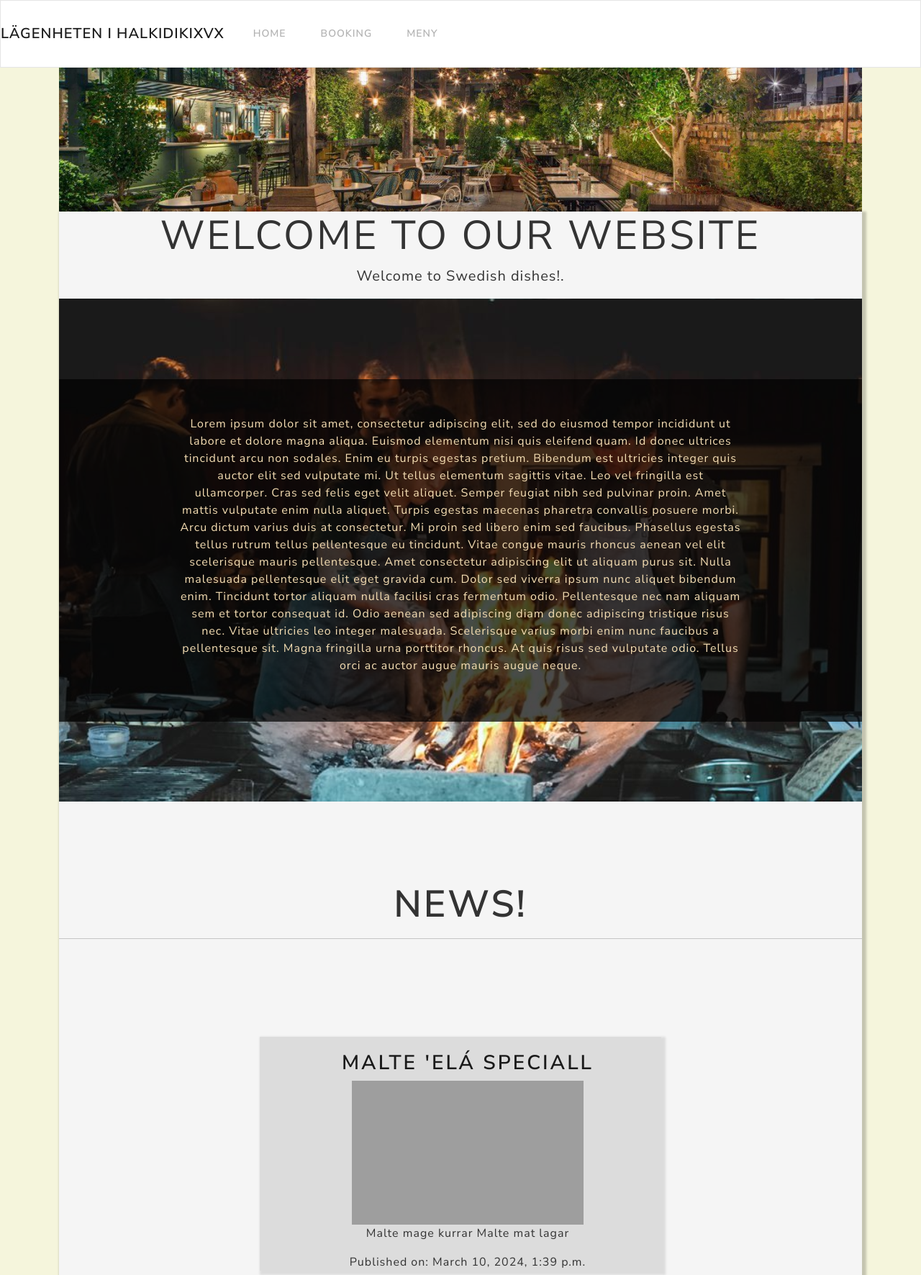
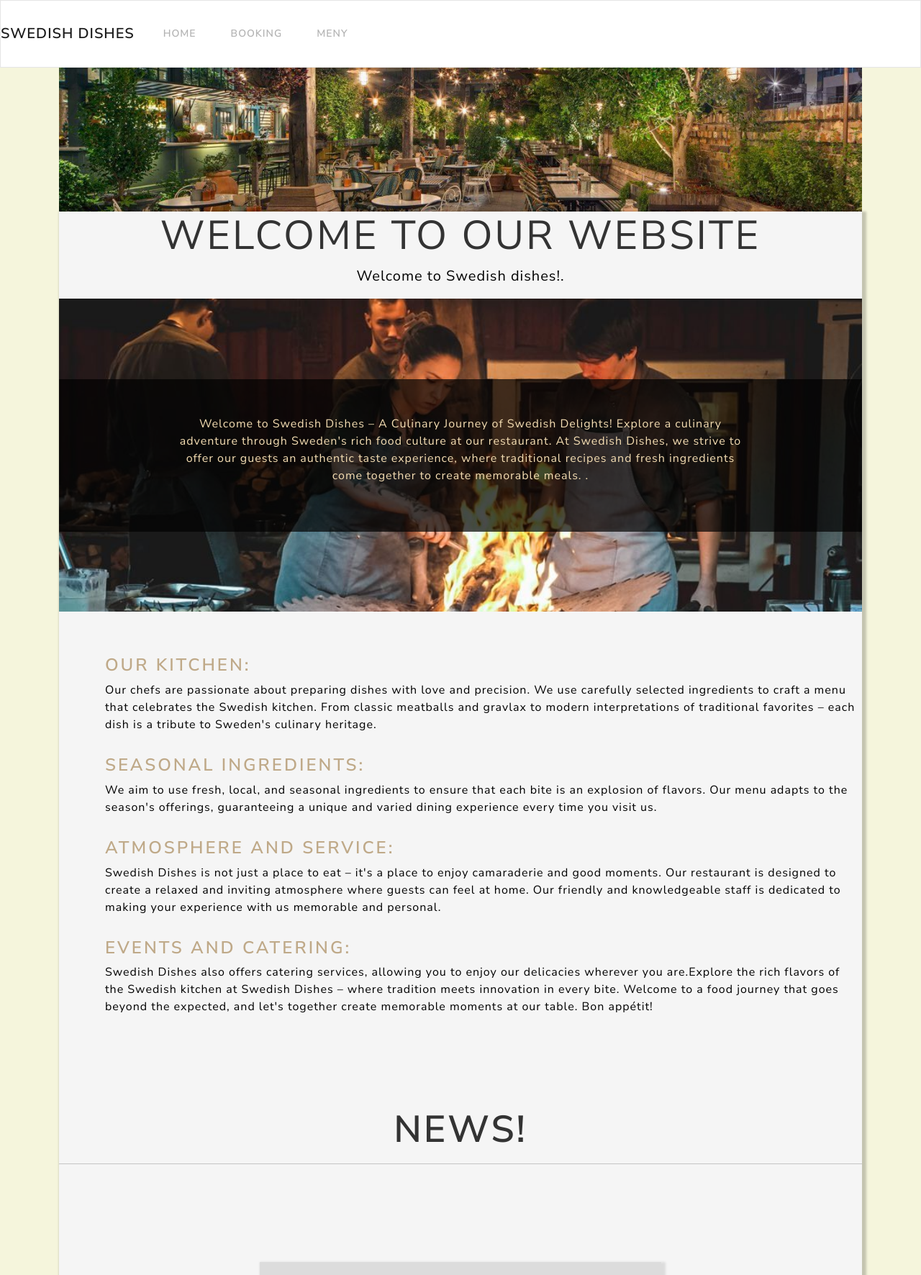
Before and after one commit to Philippos123/Projket-4, a Django app: page / in a window 1280 px wide. Shown: the top 1772 px of the page at 72% size. Run offline with Django 5.2, Linux system fonts and the light colour scheme; data comes from the database, SQL or seed files in the repository; some libraries are stand-ins or nearby versions; grey boxes are pictures that could not be loaded.

Commit message:
Add text to home page

```diff
--- a/demo/myapp/static/myapp/css/main.css
+++ b/demo/myapp/static/myapp/css/main.css
@@ -86,3 +86,29 @@ h1, p{
     padding-bottom: 10%;
 
 }
+
+.left-about-heading {
+    width: 60%;
+    float: right;
+    line-height: 20px;
+    clear: both;
+    margin-bottom: 50px;
+}
+
+
+.info-list, h3{
+
+    padding-top: 30px;
+    font-weight: 700;
+    color: #bfa988;
+}
+
+.info-list, p {
+    font-weight: 400;
+    color: black;
+}
+
+.thick-font{
+    font-weight: 700;
+
+}
--- a/demo/myapp/templates/base.html
+++ b/demo/myapp/templates/base.html
@@ -13,11 +13,12 @@
     </title>
     <link rel="stylesheet" href="https://bootswatch.com/5/lux/bootstrap.min.css" />
     <link rel="stylesheet" type="text/css" href="{% static 'myapp/css/main.css' %}">
+    <script src="https://kit.fontawesome.com/a076d05399.js" crossorigin="anonymous"></script>
 </head>
 
 <body>
     <nav class="navbar navbar-expand-lg navbar-light bg-light">
-        <a class="navbar-brand" href="/">Lägenheten i Halkidikixvx</a>
+        <a class="navbar-brand" href="/">Swedish Dishes</a>
         <button class="navbar-toggler" type="button" data-toggle="collapse" data-target="#navbarNav"
             aria-controls="navbarNav" aria-expanded="false" aria-label="Toggle navigation"><span
                 class="navbar-toggler-icon"></span></button>
--- a/demo/myapp/templates/home.html
+++ b/demo/myapp/templates/home.html
@@ -19,17 +19,41 @@
 
         <div class="about-us-container">
             <div class="about-us">
-                <p style="color: wheat;">Lorem ipsum dolor sit amet, consectetur adipiscing elit, sed do eiusmod tempor incididunt ut labore et dolore magna aliqua.
-                    Euismod elementum nisi quis eleifend quam. Id donec ultrices tincidunt arcu non sodales. Enim eu turpis egestas pretium. Bibendum est ultricies integer quis auctor elit sed vulputate mi.
-                    Ut tellus elementum sagittis vitae. Leo vel fringilla est ullamcorper. Cras sed felis eget velit aliquet. Semper feugiat nibh sed pulvinar proin. Amet mattis vulputate enim nulla aliquet.
-                    Turpis egestas maecenas pharetra convallis posuere morbi. Arcu dictum varius duis at consectetur. Mi proin sed libero enim sed faucibus.
+                <p style="color: wheat;">Welcome to Swedish Dishes – A Culinary Journey of Swedish Delights!
 
-                    Phasellus egestas tellus rutrum tellus pellentesque eu tincidunt. Vitae congue mauris rhoncus aenean vel elit scelerisque mauris pellentesque. Amet consectetur adipiscing elit ut aliquam purus sit.
-                    Nulla malesuada pellentesque elit eget gravida cum. Dolor sed viverra ipsum nunc aliquet bibendum enim. Tincidunt tortor aliquam nulla facilisi cras fermentum odio.
-                    Pellentesque nec nam aliquam sem et tortor consequat id. Odio aenean sed adipiscing diam donec adipiscing tristique risus nec. Vitae ultricies leo integer malesuada.
-                    Scelerisque varius morbi enim nunc faucibus a pellentesque sit. Magna fringilla urna porttitor rhoncus.
-                    At quis risus sed vulputate odio. Tellus orci ac auctor augue mauris augue neque.</p>
+                    Explore a culinary adventure through Sweden's rich food culture at our restaurant. At Swedish Dishes, we strive to offer our guests an authentic taste experience, where traditional recipes and fresh ingredients come together to create memorable meals.
+
+                    .</p>
                 </div>
+            </div>
+
+
+        </div>
+
+        <div class="info-list">
+            <ul>
+                <ol>
+                    <h3> Our Kitchen: </h3>
+                    Our chefs are passionate about preparing dishes with love and precision. We use carefully selected ingredients to craft a menu that celebrates the Swedish kitchen.
+                    From classic meatballs and gravlax to modern interpretations of traditional favorites – each dish is a tribute to Sweden's culinary heritage.
+                </ol>
+                <ol>
+                    <h3>Seasonal Ingredients:</h3>
+                    We aim to use fresh, local, and seasonal ingredients to ensure that each bite is an explosion of flavors.
+                     Our menu adapts to the season's offerings, guaranteeing a unique and varied dining experience every time you visit us.
+                </ol>
+                <ol>
+                    <h3>Atmosphere and Service:</h3>
+                    Swedish Dishes is not just a place to eat – it's a place to enjoy camaraderie and good moments.
+                     Our restaurant is designed to create a relaxed and inviting atmosphere where guests can feel at home.
+                     Our friendly and knowledgeable staff is dedicated to making your experience with us memorable and personal.
+                </ol>
+                <ol>
+                    <h3>Events and Catering:</h3>
+                    Swedish Dishes also offers catering services, allowing you to enjoy our delicacies wherever you are.Explore the rich flavors of the Swedish kitchen at Swedish Dishes – where tradition meets innovation in every bite.
+                    Welcome to a food journey that goes beyond the expected, and let's together create memorable moments at our table. Bon appétit!
+                </ol>
+            </ul>
         </div>
 
         <h1 class="news-header">News!
@@ -42,6 +66,7 @@
             <h2>{{ news.title }}</h2>
 
             <img src="{{ news.image.url }}" alt="{{ news.title }}" class="img-responsive" style="height: auto; width: 30%;">
+            <script src="https://kit.fontawesome.com/a076d05399.js" crossorigin="anonymous"></script>
             <p>{{ news.content }}</p>
             <p>Published on: {{ news.created_at }}</p>
 
```
